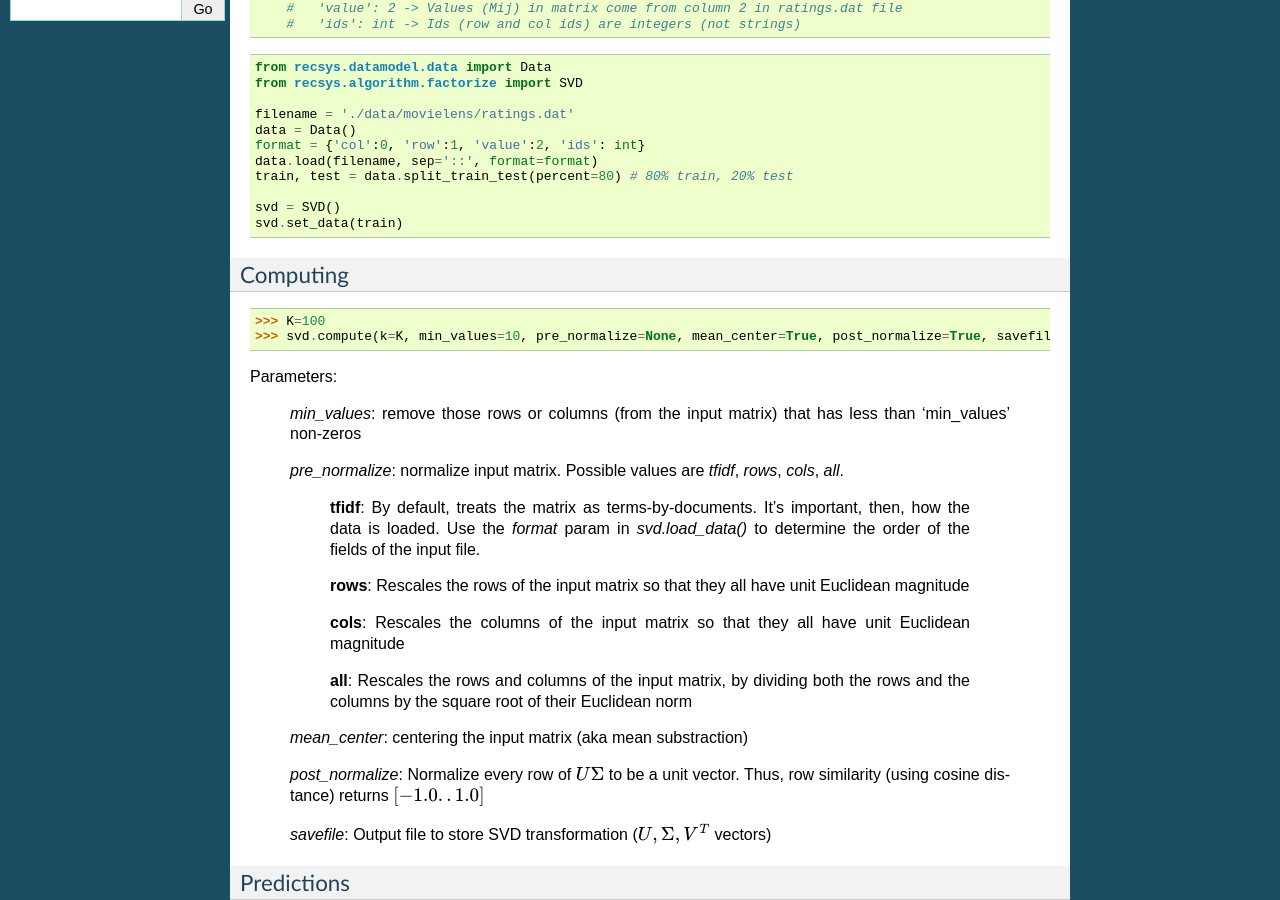
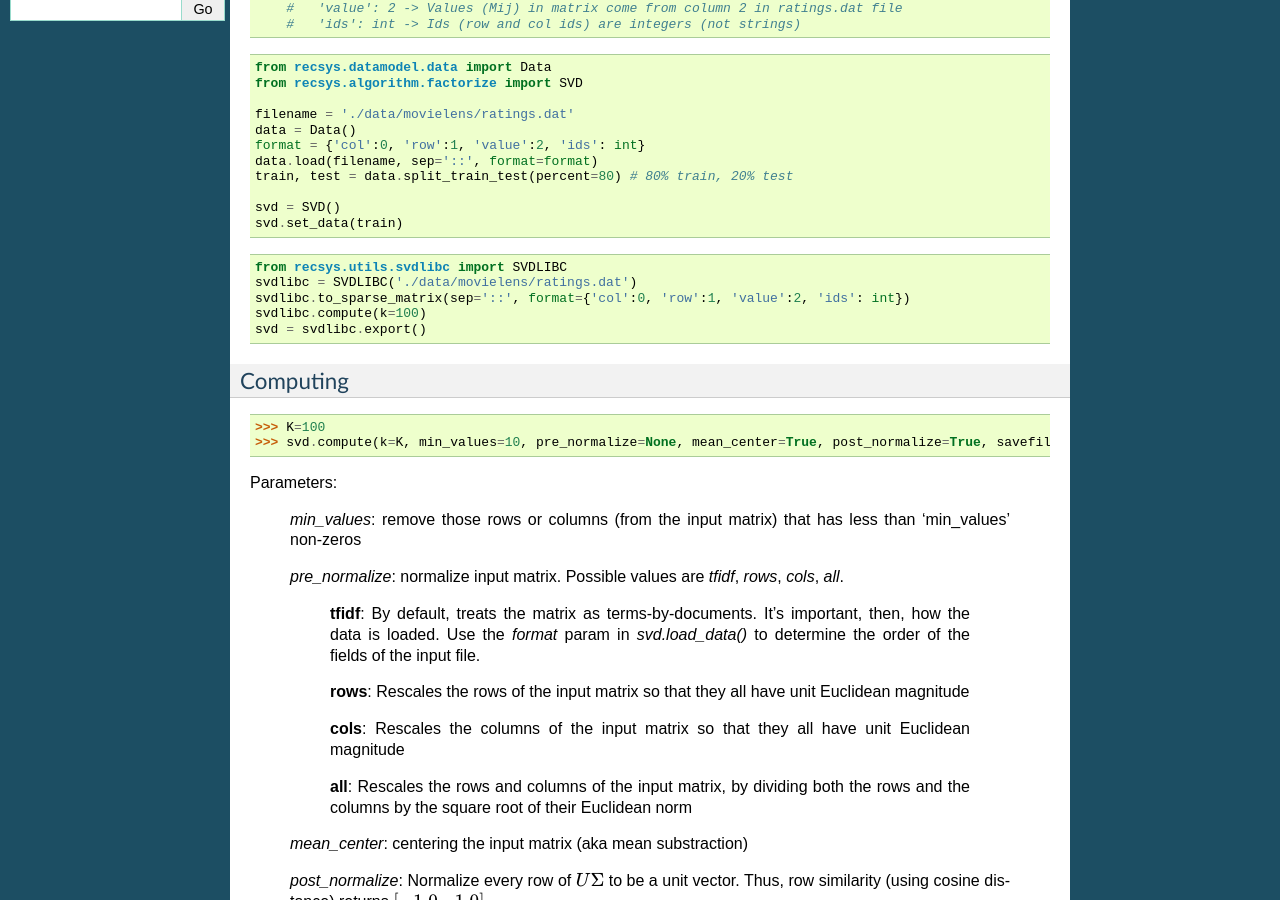
Before and after one commit to ocelma/python-recsys, a Sphinx documentation site: the page built from doc/source/algorithm.rst, in a window 1280 px wide and 900 px high, scrolled down 448 px. Built offline with Sphinx 7.4.7, drawn with Linux system fonts in a browser that asks for light colours; formulas are drawn with MathJax 3; pages that are not in the unit, such as notebooks, are missing from menus.

Commit message:
added svdlibc example

```diff
--- a/doc/source/algorithm.rst
+++ b/doc/source/algorithm.rst
@@ -42,6 +42,14 @@ Loading data
 
     svd = SVD()
     svd.set_data(train)
+
+.. code-block:: python
+
+    from recsys.utils.svdlibc import SVDLIBC
+    svdlibc = SVDLIBC('./data/movielens/ratings.dat')
+    svdlibc.to_sparse_matrix(sep='::', format={'col':0, 'row':1, 'value':2, 'ids': int})
+    svdlibc.compute(k=100)
+    svd = svdlibc.export()
 
 Computing
 ~~~~~~~~~
```
